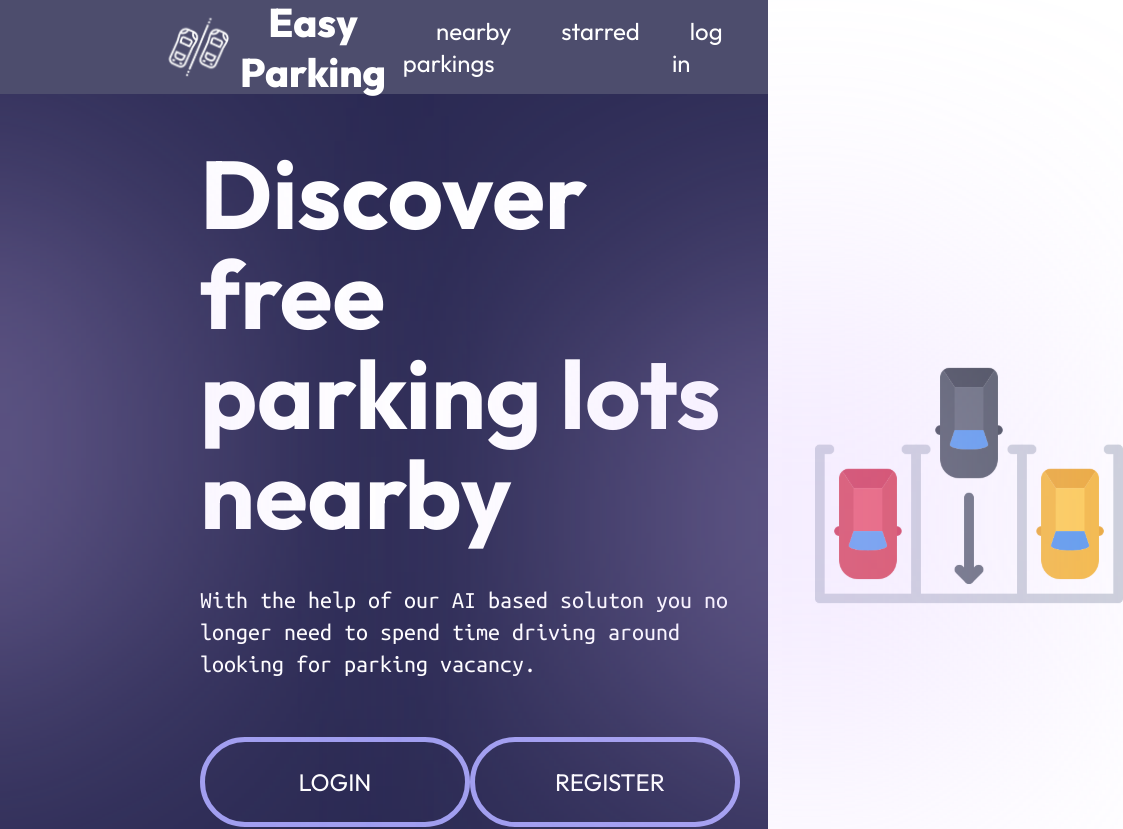
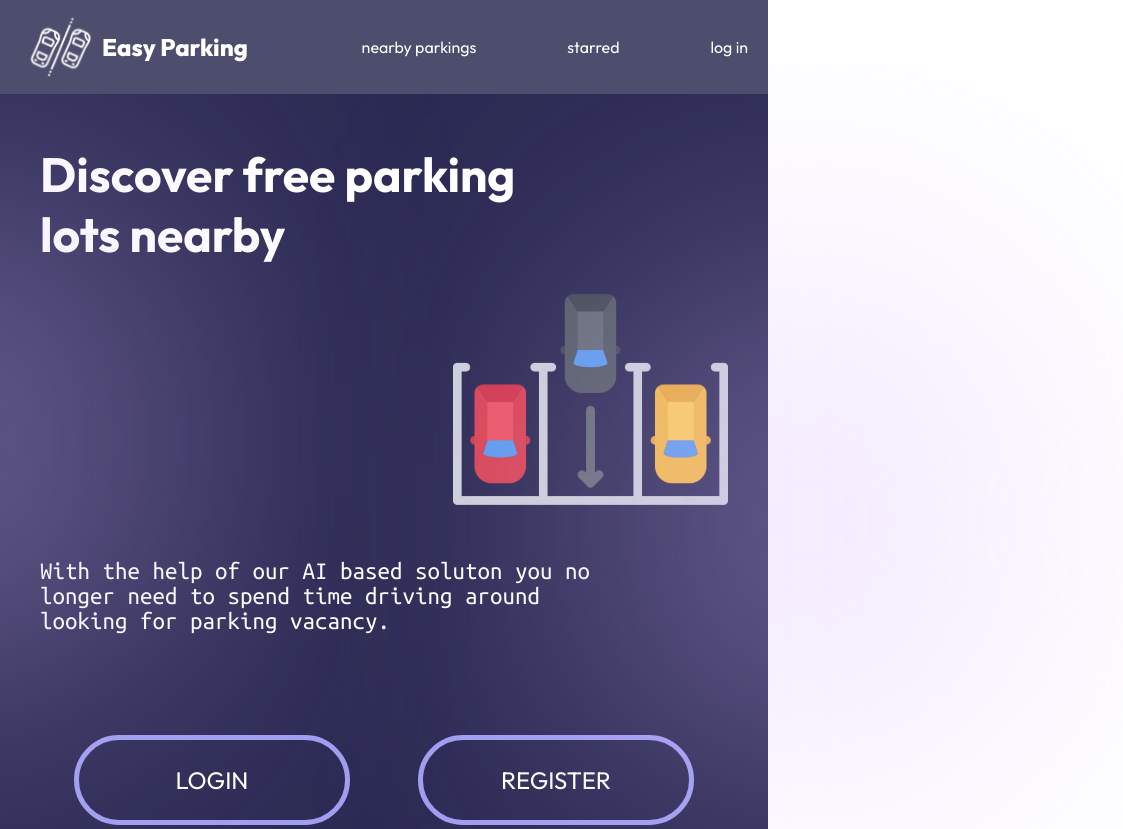
Before and after one commit to zpix1/easyparking, a SvelteKit app in the folder easyparking-frontend/: page / in a window 768 px wide. Shown: the top 829 px of the page, 1123 px wide, since content can reach past the window. Built offline with nearby package versions, Linux system fonts and the light colour scheme.

Commit message:
mobile adaptivity

```diff
--- a/easyparking-frontend/src/lib/shared/ui/BackgroundClouds.svelte
+++ b/easyparking-frontend/src/lib/shared/ui/BackgroundClouds.svelte
@@ -1,5 +1,4 @@
 <script>
-    export let size = 'l';
 </script>
 
 <div class="cloud-top" />
--- a/easyparking-frontend/src/lib/shared/ui/Button.svelte
+++ b/easyparking-frontend/src/lib/shared/ui/Button.svelte
@@ -8,7 +8,7 @@
 <style lang="scss">
     button {
         display: block;
-        width: 270px;
+        width: 40%;
         height: 90px;
         border: 5px solid #a09ef0;
         background: #2b2a53;
@@ -33,4 +33,9 @@
                 drop-shadow(-5px -5px 10px #831dd6);
         }
     }
+    @media (max-width: 1091px) {
+        button {
+            max-width: 40%;
+        }
+    }
 </style>
--- a/easyparking-frontend/src/lib/shared/ui/Link.svelte
+++ b/easyparking-frontend/src/lib/shared/ui/Link.svelte
@@ -50,4 +50,14 @@
             transition: width 0.3s;
         }
     }
+    @media (max-width: 768px) {
+        a {
+            margin-left: 14px;
+            &.size-l {
+                font-size: 16px;
+                line-height: 30px;
+                font-weight: 400;
+            }
+        }
+    }
 </style>
--- a/easyparking-frontend/src/lib/widgets/Footer.svelte
+++ b/easyparking-frontend/src/lib/widgets/Footer.svelte
@@ -16,10 +16,16 @@
 
 <style lang="scss">
     footer {
+        min-width: 100%;
         display: flex;
         justify-content: space-between;
         align-items: center;
         padding: 22px 158px;
         background: rgba(29, 27, 58, 0.7);
     }
+    @media (max-width: 768px) {
+        footer {
+            padding: 30px 20px;
+        }
+    }
 </style>
--- a/easyparking-frontend/src/lib/widgets/Navbar.svelte
+++ b/easyparking-frontend/src/lib/widgets/Navbar.svelte
@@ -25,13 +25,13 @@
 <style lang="scss">
     header {
         position: fixed;
-        width: 100vw;
+        min-width: 100%;
         z-index: 999;
         height: var(--navbar-height-desktop);
         display: flex;
         justify-content: space-between;
         align-items: center;
-        padding: 15px 158px;
+        padding: 15px 150px;
         text-align: center;
         background: #4d4d6d;
         .logo {
@@ -47,12 +47,39 @@
                 cursor: pointer;
             }
         }
-        ul {
+        .links-list {
             display: flex;
             justify-content: space-between;
+            align-items: center;
             padding: 0;
             margin: 0;
             list-style: none;
         }
     }
+
+    @media (max-width: 1091px) {
+        header {
+            padding: 0px 50px;
+            .logo {
+                a {
+                    font-size: 24px;
+                    line-height: 30px;
+                }
+            }
+        }
+    }
+    @media (max-width: 768px) {
+        header {
+            padding: 0 20px;
+            .logo {
+                a {
+                    font-size: 24px;
+                    line-height: 30px;
+                }
+            }
+            .links-list {
+                flex: 0 1 55%;
+            }
+        }
+    }
 </style>
--- a/easyparking-frontend/src/routes/+layout.svelte
+++ b/easyparking-frontend/src/routes/+layout.svelte
@@ -17,23 +17,18 @@
         display: flex;
         flex-direction: column;
         min-height: 100vh;
-        width: 100%;
+        max-width: 100%;
         font: var(--font-m);
         font-weight: normal;
         color: var(--color-text);
         background-color: var(--bg-color-primary);
     }
     main {
+        min-width: 100%;
         flex: 1;
         display: flex;
         flex-direction: column;
-        padding: var(--navbar-height-desktop) 150px;
+        padding: var(--navbar-height-desktop) 0 0;
         margin: 0 auto;
     }
-
-    @media (min-width: 480px) {
-        footer {
-            padding: 12px 0;
-        }
-    }
 </style>
--- a/easyparking-frontend/src/routes/+page.svelte
+++ b/easyparking-frontend/src/routes/+page.svelte
@@ -11,59 +11,108 @@
 
 <BackgroundClouds />
 <section class="hero">
-    <div class="text-wrapper">
-        <h1>Discover free parking lots nearby</h1>
-        <p>
-            With the help of our AI based soluton you no longer need to spend
-            time driving around looking for parking vacancy.
-        </p>
-        <div class="button-wrapper">
-            <Button><a href="/login">login</a></Button>
-            <Button><a href="/register">register</a></Button>
-        </div>
+    <h1>Discover free parking lots nearby</h1>
+    <p>
+        With the help of our AI based soluton you no longer need to spend time
+        driving around looking for parking vacancy.
+    </p>
+    <div class="button-wrapper">
+        <Button><a href="/login">login</a></Button>
+        <Button><a href="/register">register</a></Button>
     </div>
     <img src={CarsHero} alt="cars" />
 </section>
 
 <style lang="scss">
     .hero {
-        padding: 50px 50px 100px;
-        display: flex;
-        justify-content: space-between;
-        align-items: center;
-        .text-wrapper {
-            display: flex;
-            flex-direction: column;
-            justify-content: space-between;
-            align-items: center;
-        }
+        max-width: 100%;
+        padding: 50px 200px 100px;
+        display: grid;
+        grid-template-columns: 1.5fr 1fr;
+        grid-template-rows: 1fr 0.3fr 1fr;
+        grid-template-areas:
+            'title img'
+            'descr img'
+            'btns img';
         .button-wrapper {
+            grid-area: btns;
             display: flex;
             justify-content: space-around;
             width: 100%;
-            margin-top: 57px;
+            margin-top: 30px;
+            a {
+                text-decoration: none;
+                font-weight: 600;
+                font: var(--font-l);
+                color: var(--color-text);
+                text-align: center;
+                padding: 26px 60px;
+            }
         }
         h1 {
+            grid-area: title;
             font-size: 96px;
             line-height: 100px;
             width: 100%;
         }
         p {
+            grid-area: descr;
             margin-top: 40px;
             font: var(--font-l);
             font-family: var(--font-family-secondary);
         }
-        a {
-            text-decoration: none;
-            font-weight: 600;
-            font: var(--font-l);
-            color: var(--color-text);
-            text-align: center;
-            padding: 26px 80px;
-        }
+
         img {
-            max-width: 50%;
+            grid-area: img;
+            justify-self: center;
+            margin-top: 50px;
+            max-width: 100%;
             margin-left: 75px;
         }
     }
+    @media (max-width: 1091px) {
+        .hero {
+            padding: 50px 40px;
+            grid-template-columns: 1fr;
+            grid-template-rows: 1fr 0.5fr 1fr 1fr;
+            grid-template-areas:
+                'title'
+                'img'
+                'descr'
+                'btns';
+            h1 {
+                grid-area: title;
+                width: 70%;
+                font-size: 48px;
+                line-height: 60px;
+            }
+            p {
+                grid-area: descr;
+                width: 80%;
+                font-size: 25px;
+                line-height: 25px;
+            }
+            .button-wrapper {
+                grid-area: btns;
+                a {
+                    padding: 26px 50px;
+                }
+            }
+            img {
+                grid-area: img;
+                justify-self: end;
+                max-width: 30%;
+                margin-left: 0;
+                margin-top: -150px;
+            }
+        }
+    }
+    @media (max-width: 768px) {
+        .hero {
+            img {
+                max-width: 40%;
+                margin-top: -50px;
+            }
+        }
+    }
 </style>
```
